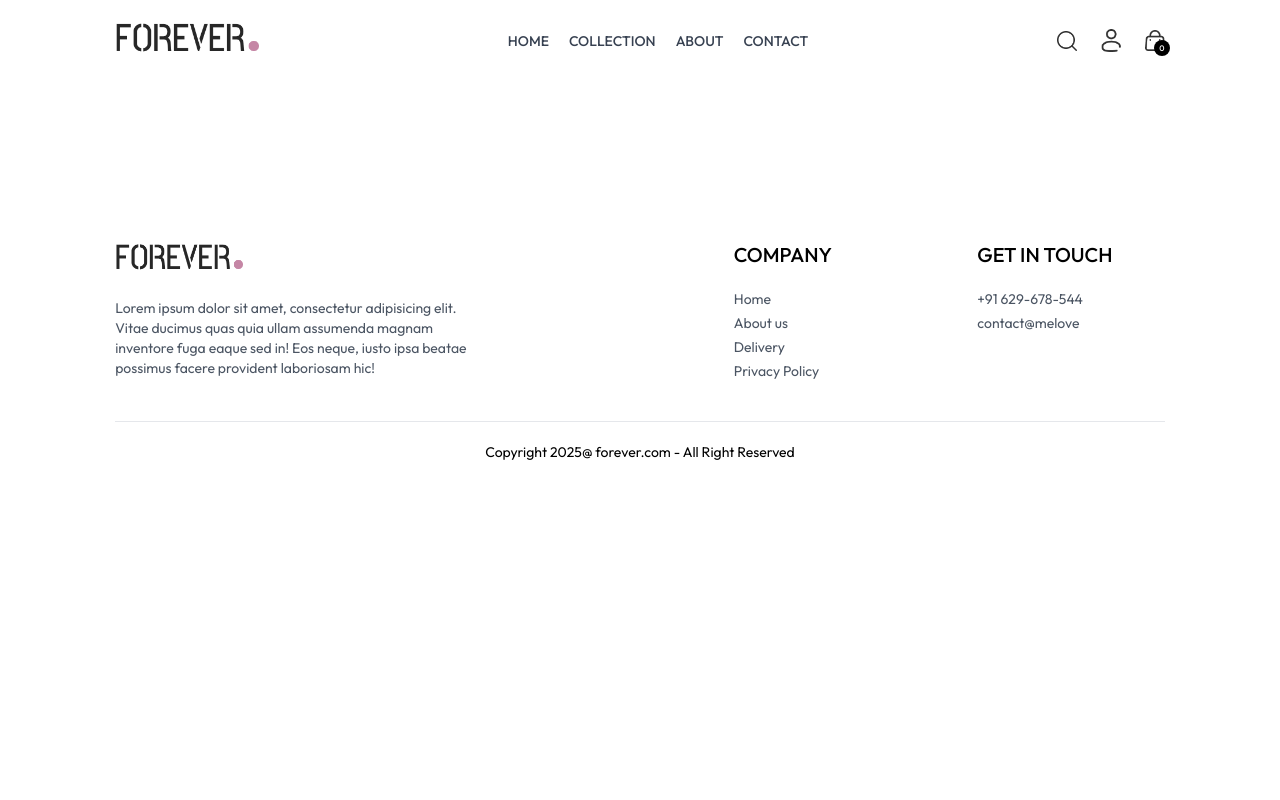
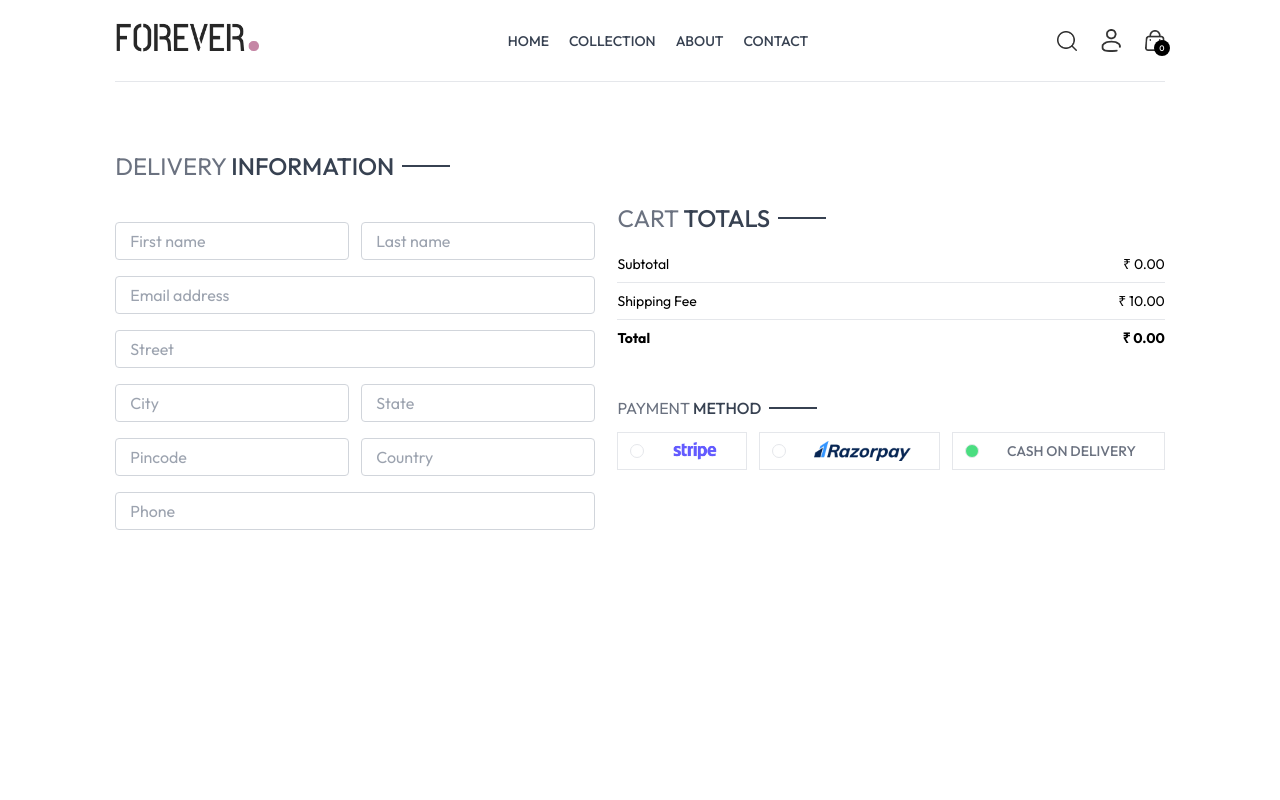
Before and after one commit to stefinsuniverse/E-Commerce, a React (Vite) app in the folder frontend/: page /place-order in a window 1280 px wide. Shown: the top 800 px of the page. Built offline with nearby package versions, Linux system fonts and the light colour scheme.

Commit message:
Place Order Update

```diff
--- a/frontend/src/pages/PlaceOrder.jsx
+++ b/frontend/src/pages/PlaceOrder.jsx
@@ -1,10 +1,79 @@
-import React from 'react'
+import React, { useState } from 'react'
+import Title from '../components/Title'
+import CartTotal from '../components/CartTotal'
+import { assets } from '../assets/assets'
 
 const PlaceOrder = () => {
+
+
+   const[method,setMethod] = useState('cod');
   return (
-    <div>
+    <div className='flex flex-col sm:flex-row justify-between gap-4 pt-5 sm:pt-14 min-h-[80vh] border-t'>
+      {/*------- Left Side-------     */}
+      <div className='flex flex-col gap-4 w-full sm:max-w-[480px]'>
 
-    </div>
+        <div className='text-xl sm:text-2xl my-3'>
+          <Title text1={'DELIVERY'} text2={'INFORMATION'} />
+
+        </div>
+        <div className='flex gap-3'>
+          <input className='border border-gray-300 rounded py-1.5 px-3.5 w-full' type="text" placeholder='First name' />
+          <input className='border border-gray-300 rounded py-1.5 px-3.5 w-full' type="text" placeholder='Last name' />
+
+        </div>
+        <input className='border border-gray-300 rounded py-1.5 px-3.5 w-full' type="email" placeholder='Email address' />
+        <input className='border border-gray-300 rounded py-1.5 px-3.5 w-full' type="text" placeholder='Street' />
+
+        <div className='flex gap-3'>
+          <input className='border border-gray-300 rounded py-1.5 px-3.5 w-full' type="text" placeholder='City' />
+          <input className='border border-gray-300 rounded py-1.5 px-3.5 w-full' type="text" placeholder='State' />
+
+        </div>
+        <div className='flex gap-3'>
+          <input className='border border-gray-300 rounded py-1.5 px-3.5 w-full' type="number" placeholder='Pincode' />
+          <input className='border border-gray-300 rounded py-1.5 px-3.5 w-full' type="text" placeholder='Country' />
+
+        </div>
+        <div className='flex gap'>
+          <input className='border border-gray-300 rounded py-1.5 px-3.5 w-full' type="tel" placeholder='Phone' />
+        </div>
+
+
+      </div>
+
+      {/*------- Right Side ------- */}
+      <div className='mt-8 '>
+        <div className='mt-8 min-w-80'>
+          <CartTotal />
+
+        </div>
+
+        <div className='mt-12'>
+          <Title text1={'PAYMENT'} text2={'METHOD'} />
+          {/*------- Payment Methode Slection---------*/}
+          <div className='flex gap-3 flex-col lg:flex-row'>
+            <div onClick={()=>setMethod('stripe')}className='flex items-center gap-3 border p-2 px-3 cursor-pointer'>
+              <p className={`min-w-3.5 h-3.5 border rounded-full  ${method === 'stripe' ? 'bg-green-400' : ''}`}></p>
+              <img className='h-5 mx-4' src={assets.stripe_logo} alt="" />
+            </div>
+
+
+              <div className='flex items-center gap-3 border p-2 px-3 cursor-pointer'>
+                <p onClick={()=>setMethod('razorpay')} className={`min-w-3.5 h-3.5 border rounded-full ${method === 'razorpay' ? 'bg-green-400' : ''}`}></p>
+                <img className='h-5 mx-4' src={assets.razorpay_logo} alt="" />
+              </div>
+
+                <div onClick={()=>setMethod('cod')}className='flex items-center gap-3 border p-2 px-3 cursor-pointer'>
+                <p className={`min-w-3.5 h-3.5 border rounded-full ${method === 'cod' ? 'bg-green-400' : ''}`}></p>
+                <p className='text-gray-500 text-sm font-medium mx-4'>CASH ON DELIVERY</p>
+
+              </div>
+              </div>
+
+            </div>
+
+          </div>
+        </div>
   )
 }
 
```
